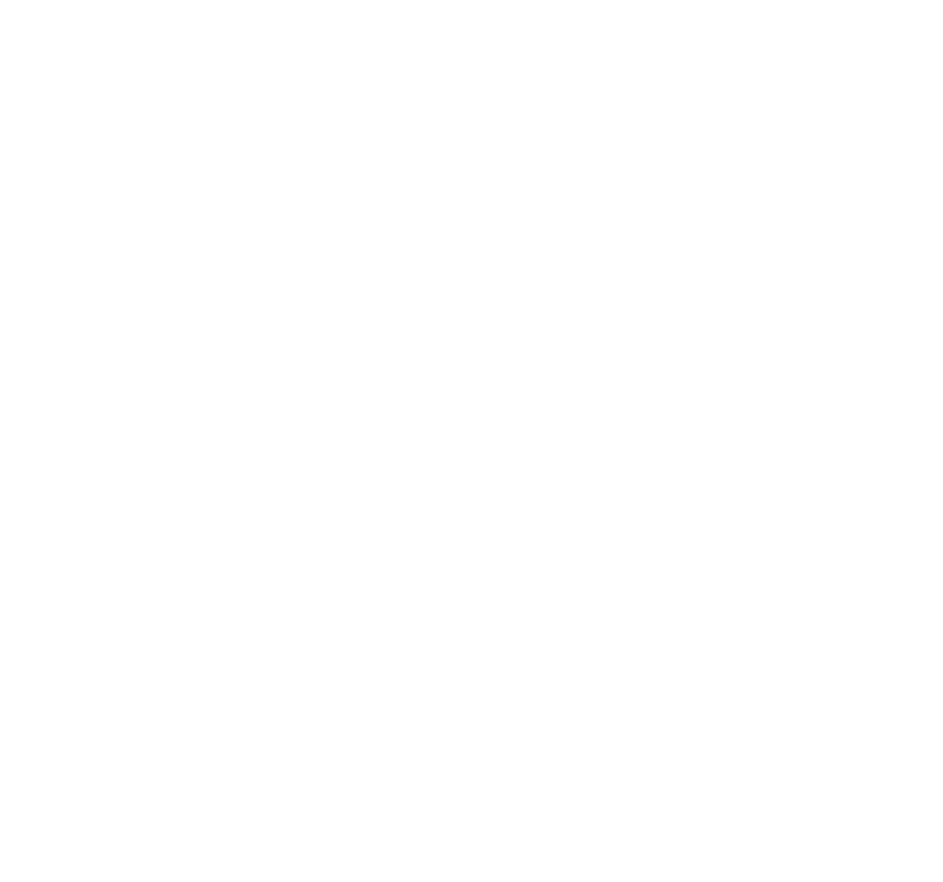
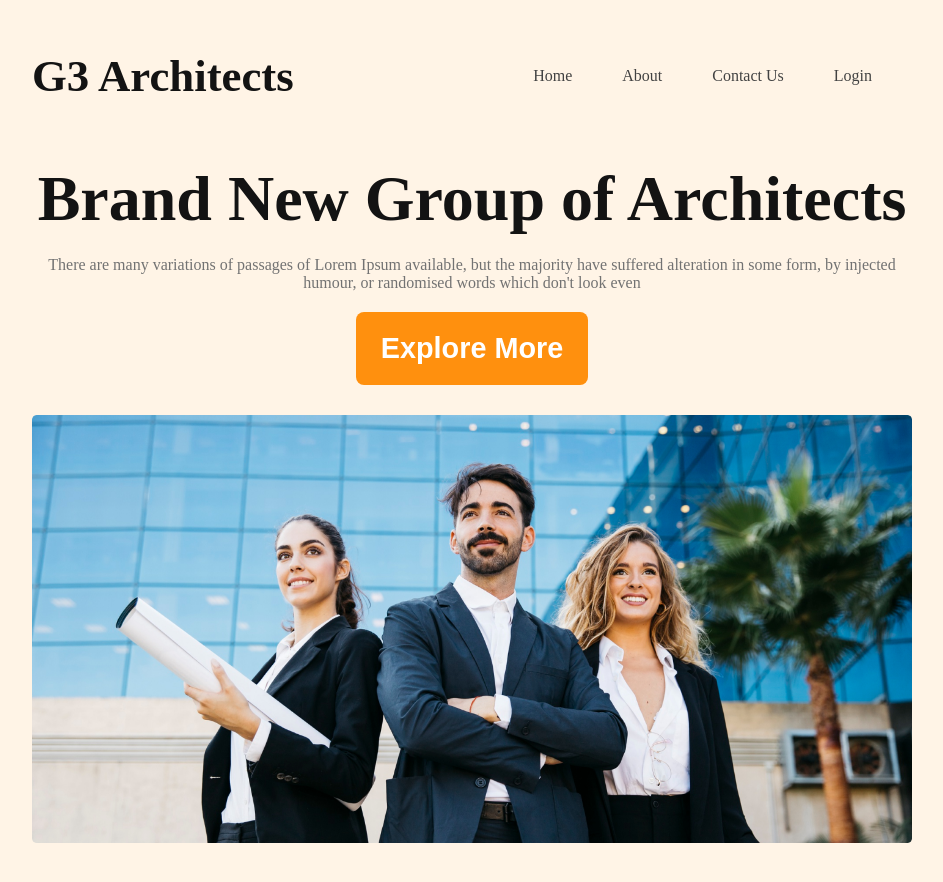
Before and after one commit to MD-AHAD-KHAN-PATHAN/ph-project-2, a plain HTML site: page index.html in a window 1280 px wide. Shown: the whole page, without its empty margins (168-1111 px from the left). Before the commit the page ends 800 px from the top, so only its background shows below. Drawn offline with Linux system fonts and the light colour scheme.

Commit message:
Finish header section

```diff
--- a/index.html
+++ b/index.html
@@ -10,14 +10,23 @@
 
     <header>
         <nav>
-            <h3 class="header-title"></h3>
+            <h3 class="nav-title">G3 Architects</h3>
             <ul>
-                <li><a href=""></a></li>
-                <li><a href=""></a></li>
-                <li><a href=""></a></li>
-                <li><a href=""></a></li>
+                <li><a href="">Home</a></li>
+                <li><a href="">About</a></li>
+                <li><a href="">Contact Us</a></li>
+                <li><a href="">Login</a></li>
             </ul>
         </nav>
+
+        <div class="benner">
+            <div class="benner-content">
+                <h1 class="benner-title">Brand New Group of Architects</h1>
+                <p class="benner-description">There are many variations of passages of Lorem Ipsum available, but the majority have suffered alteration in some form, by injected humour, or randomised words which don't look even</p>
+                <button class="primary-btn">Explore More</button>
+            </div>
+            <img src="images/banner.png" alt="">
+        </div>
     </header>
 
 
--- a/style.css
+++ b/style.css
@@ -4,3 +4,101 @@
     margin: 0;
     padding: 0;
 }
+
+header {
+    background: rgba(255, 144, 14, 0.10);
+    padding: 50px 200px;
+}
+
+.primary-btn {
+    color: #fff;
+    text-align: center;
+    font-size: 1.8rem;
+    font-weight: 600;
+    border-radius: 8px;
+    background-color: #FF900E;
+    border: none;
+    padding: 20px 25px;
+    cursor: pointer;
+}
+
+nav {
+    display: flex;
+    justify-content: space-between;
+    align-items: center;
+}
+.nav-title {
+    font-size: 2.8rem;
+    color: #131313;
+    font-weight: 700;
+}
+
+nav > ul {
+    display: flex;
+}
+
+nav ul li {
+    list-style: none;
+    margin-right: 30px;
+    font-size: 1rem;
+    font-weight: 500;
+    padding: 12px 10px;
+}
+
+nav ul li a {
+    text-decoration: none;
+    color: #424242;
+}
+
+.benner-content {
+    max-width: 900px;
+    text-align: center;
+    margin: 0 auto;
+}
+
+.benner-title {
+    font-size: 4rem;
+    text-align: center;
+    color: #131313;
+    font-weight: 700;
+    margin-top: 60px;
+}
+
+.benner-description {
+    font-size: 1rem;
+    color: #727272;
+    font-weight: 400;
+    margin: 20px 0;
+}
+
+.benner img {
+    width: 100%;
+    margin-top: 30px;
+}
+
+/*----- Responsive Media Queries -----*/
+
+/*----- Mobile Device -----*/
+
+@media screen and (max-width: 576px) {
+    header {
+        padding: 25px;
+    }
+    nav {
+        flex-direction: column;
+    }
+    .benner-title {
+        font-size: 3rem;
+    }
+}
+
+/*----- Tablet Device -----*/
+
+@media screen and (min-width: 576px) and (max-width: 900px) {
+    header {
+        padding: 60px;
+    }
+    nav {
+        flex-direction: column;
+    }
+}
```
